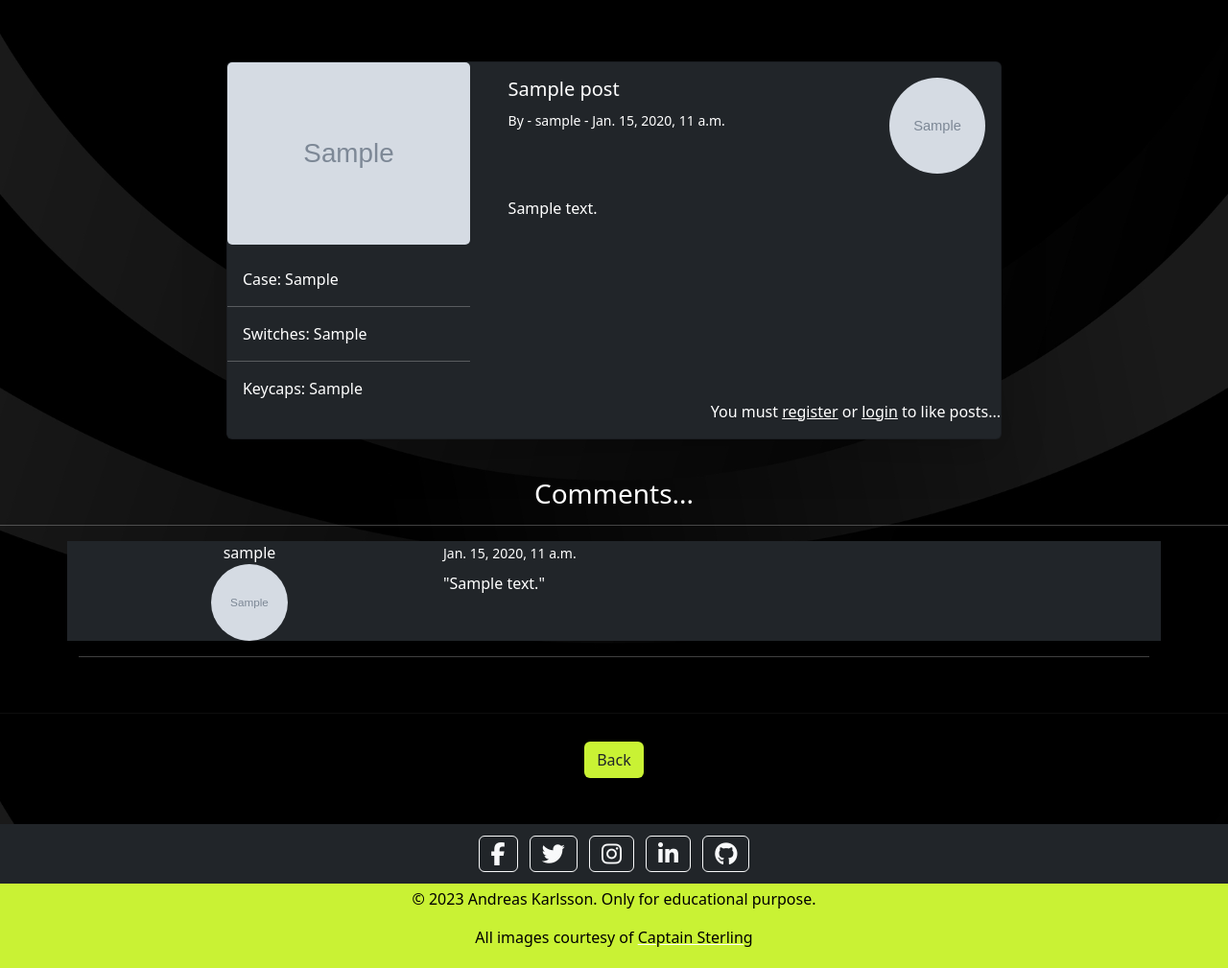
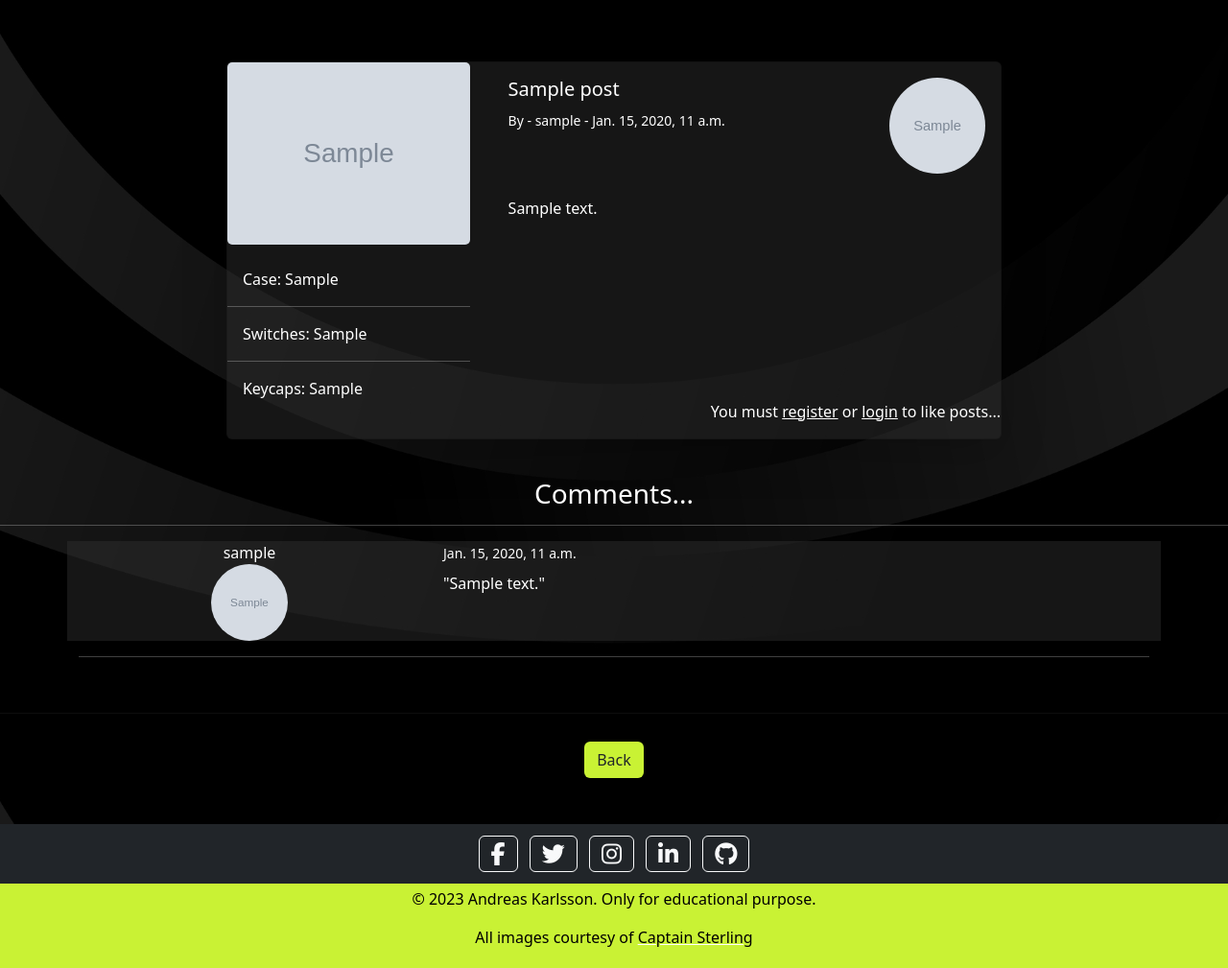
Before and after one commit to andreas-ka/show-your-keyboard, a Django app: page /posts/1 in a window 1280 px wide. Shown: the part 56-1065 px from the top of the page at 96% size. Run offline with Django 3.2, Linux system fonts and the light colour scheme; tables that the repository leaves empty hold one stand-in row (values such as "Sample post"); grey boxes marked "Sample" are stand-in pictures; some libraries are stand-ins or nearby versions.

Commit message:
Styled cards on detail and on comments to match the rest

```diff
--- a/home/templates/home/post_detail.html
+++ b/home/templates/home/post_detail.html
@@ -5,7 +5,7 @@
 {% block content %}
 <!-- Post details section -->
 <div class="wrapper d-flex justify-content-center">
-   <div class="card text-white bg-dark mb-3 shadow-lg mb-6" style="max-width: 840px;">
+   <div class="card text-white bg-special mb-3 shadow-lg mb-6" style="max-width: 840px;">
       <div class="row no-gutters">
          <div class="col-md-4">
             <img src="{{ post.image.url }}" class="card-img" alt="...">
@@ -84,7 +84,7 @@
       {% else %}
       {% for comment in post.comments.all %}
       <div class="container">
-         <div class="row bg-dark">
+         <div class="row bg-special">
             <div class="col-4 text-center">
                <div class="row">
                   <div class="col">
```
